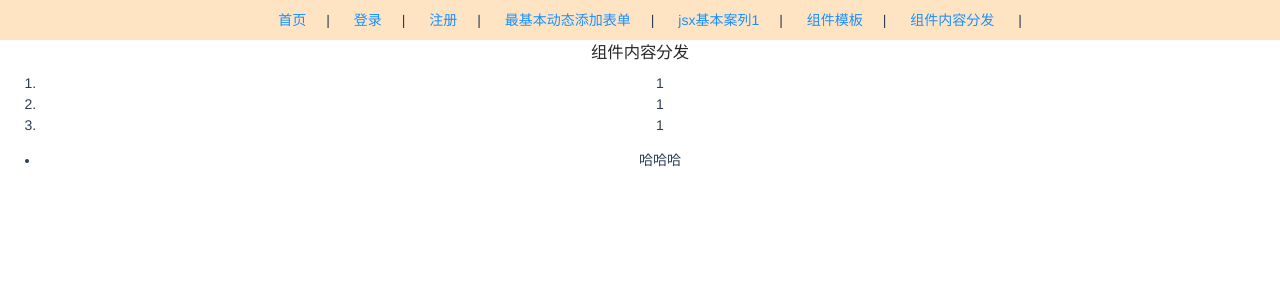
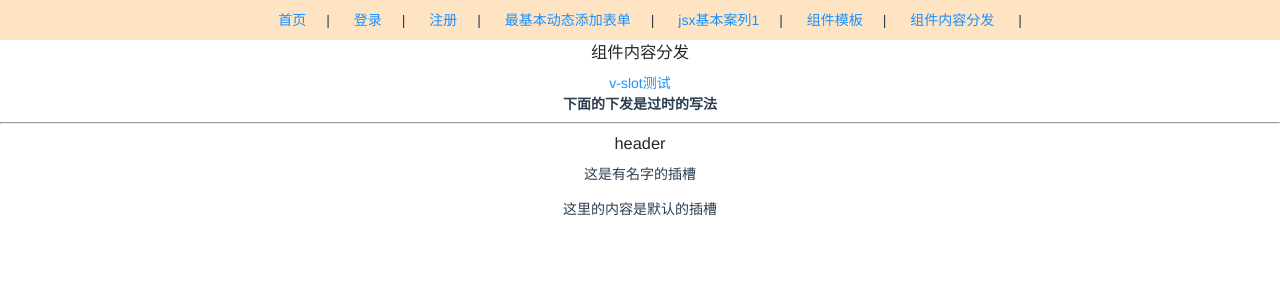
Before and after one commit to wanghong2013/vue-cli-3-config, a Vue app: page /slot/slotdemo01 in a window 1280 px wide. Shown: the top 300 px of the page. Built offline with nearby package versions, Linux system fonts and the light colour scheme.

Commit message:
slot的两种写法

```diff
--- a/src/components/SimpleSlot.vue
+++ b/src/components/SimpleSlot.vue
@@ -1,7 +1,12 @@
 <template>
   <div>
+
+    <b>下面的下发是过时的写法</b>
+    <hr/>
+    <!-- 下面的这种写法是过时的写法 -->
     <slot name="header"></slot>
-    <slot name="content"></slot>
+    <slot></slot>
+    <!-- <slot name="content"></slot> -->
   </div>
 </template>
 
--- a/src/router.js
+++ b/src/router.js
@@ -48,7 +48,14 @@ export default new Router({
       name: "slotdemo01",
       component: () =>
         import(/* webpackChunkName: "about" */ "./views/slot/Soltdemo01.vue")
+    },
+    {
+      path: "/slot/slotdemo02",
+      name: "slotdemo01",
+      component: () =>
+        import(/* webpackChunkName: "about" */ "./views/slot/Soltdemo02.vue")
     }
+
 
   ]
 });
--- a/src/views/slot/Soltdemo01.vue
+++ b/src/views/slot/Soltdemo01.vue
@@ -1,20 +1,16 @@
 <template>
   <div>
     <h3>组件内容分发</h3>
+    <router-link to="/slot/slotdemo02" class="nav-item">v-slot测试</router-link>
     <SimpleSlot>
-      <template v-slot:content>
-        <ol>
-          <li>1</li>
-          <li>1</li>
-          <li>1</li>
-        </ol>
-        <ul>
-          <li>哈哈哈</li>
-        </ul>
+      <template slot="header">
+        <h3>header</h3>
+        <p>这是有名字的插槽</p>
       </template>
-
-      <template v-slot="header">
-        <h3>header</h3>
+      <template>
+        <div>
+          <p>这里的内容是默认的插槽</p>
+        </div>
       </template>
     </SimpleSlot>
   </div>
--- /dev/null
+++ b/src/views/slot/Soltdemo02.vue
@@ -0,0 +1,30 @@
+<template>
+  <div>
+    <h3>v-slot</h3>
+    <router-link to="/slot/slotdemo01" class="nav-item">返回slot首页测试</router-link>
+
+    <hr />
+
+    <p>-----------</p>
+    <h3>这是写法是以后3.0中也是这种写法</h3>
+    <SimpleSlot>
+      <template v-slot:header>v-slot命令测试</template>
+      <template v-slot:default>
+         <h1>v-slot默认</h1>
+      </template>
+    </SimpleSlot>
+  </div>
+</template>
+
+<script>
+import SimpleSlot from "../../components/SimpleSlot";
+export default {
+  name: "slotdemo01",
+  components: {
+    SimpleSlot
+  }
+};
+</script>
+
+<style lang="scss" scoped>
+</style>
```
